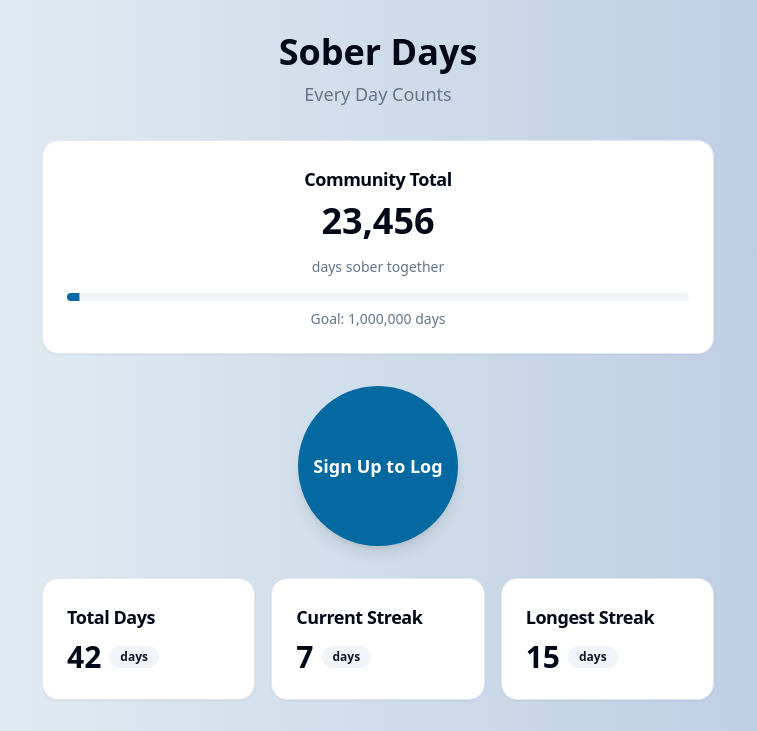
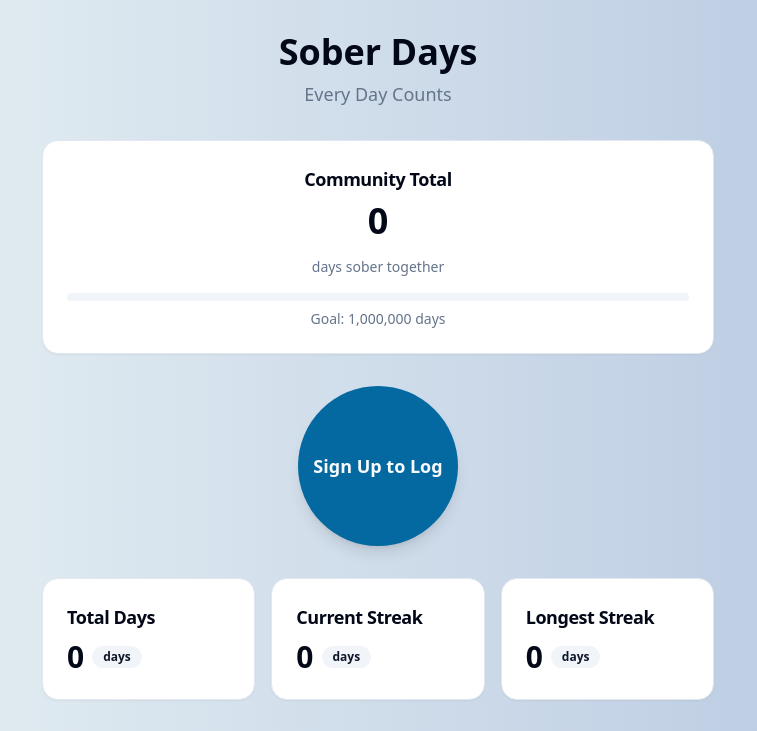
Before and after one commit to TheSexplorer/sober-spark-progress, a React (Vite) app: page / in a window 1280 px wide. Shown: the top 731 px of the page, without its empty margins (262-1019 px from the left). Built offline with nearby package versions, Linux system fonts and the light colour scheme.

Commit message:
Reset Community Total and Streaks
Set the Community Total, Current Streak, Longest Streak, and Total Days to 0 to prepare the app for launch.
[skip gpt_engineer]

```diff
--- a/src/components/CommunityTotal.tsx
+++ b/src/components/CommunityTotal.tsx
@@ -3,7 +3,7 @@ import { Progress } from "@/components/ui/progress";
 import { useState } from "react";
 
 // Create a singleton to maintain the count across component remounts
-let globalCommunityTotal = 23456;
+let globalCommunityTotal = 0;
 
 export const getCommunityTotal = () => globalCommunityTotal;
 export const incrementCommunityTotal = () => {
--- a/src/components/StreakStats.tsx
+++ b/src/components/StreakStats.tsx
@@ -2,9 +2,9 @@ import { Card, CardContent, CardHeader, CardTitle } from "@/components/ui/card";
 import { Badge } from "@/components/ui/badge";
 
 export const StreakStats = () => {
-  const currentStreak = 7; // This would come from your backend
-  const longestStreak = 15; // This would come from your backend
-  const totalDays = 42; // This would come from your backend
+  const currentStreak = 0; // Reset to 0
+  const longestStreak = 0; // Reset to 0
+  const totalDays = 0; // Reset to 0
 
   return (
     <div className="grid grid-cols-1 md:grid-cols-3 gap-4 w-full max-w-2xl">
```
